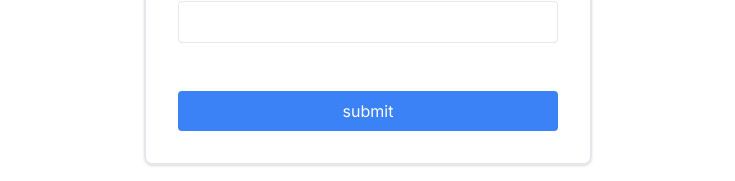
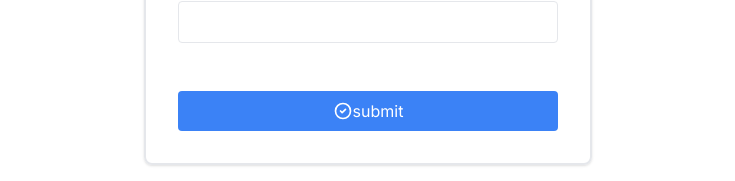
Before and after one commit to shubmodi/frontend, a Next.js app: page /sign-up in a window 1280 px wide. Shown: the part 575-756 px from the top of the page, without its empty margins (272-1007 px from the left). Built offline with nearby package versions, Linux system fonts and the light colour scheme.

Commit message:
form validation

```diff
--- a/package.json
+++ b/package.json
@@ -9,6 +9,7 @@
     "lint": "next lint"
   },
   "dependencies": {
+    "@tabler/icons-react": "^3.11.0",
     "formik": "^2.4.6",
     "next": "14.2.5",
     "react": "^18",
--- a/src/app/sign-up/page.jsx
+++ b/src/app/sign-up/page.jsx
@@ -1,4 +1,6 @@
 'use client'
+
+import { IconCircle, IconCircleCheck, IconLoader } from '@tabler/icons-react';
 import { useFormik } from 'formik'
 import React from 'react'
 import * as Yup from 'yup';
@@ -8,7 +10,14 @@ const SignupSchema = Yup.object().shape({
     .min(2, 'Too Short!')
     .max(50, 'Too Long!')
     .required('Required'),
-    email: Yup.string().email('Invalid email').required('Required'),
+    email: Yup.string().email('Invalid email').required('Email is Required'),
+    password : Yup.string().required('password is required')
+    .matches(/[a-z]/,'lowercase required')
+    .matches(/[A-Z]/,'uppercase required')
+    .matches(/[0-9]/,'number required')
+    .matches(/\W/,'special character is required'),
+    confirmPassword:Yup.string().required('confirm password is required')
+     .oneOf([Yup.ref('password'),null],'password must match')
 
 });
 
@@ -21,7 +30,13 @@ const page = () => {
       password : '',
       confirmPassword : '',
     },
-    onSubmit: (values) => {
+    onSubmit: (values , {resetForm,setSubmitting}) => {
+
+      setTimeout(() => {
+        console.log(values);
+        setSubmitting(false)
+      }, 3000);
+
       console.log(values);
 
     },
@@ -39,33 +54,36 @@ const page = () => {
        <label htmlFor="name">FullName</label>
        <span className='text-sm ml-4 text-red-500 '>{signupForm.touched.name && signupForm.errors.name}</span>
        <input id='name' onChange={signupForm.handleChange} value={signupForm.values.name} type="text"
-       className={'border rounded w-full px-3 py-2 mb-4'+
+       className={'border rounded w-full px-3 py-2 mb-4 '+
         ((signupForm.touched.name && signupForm.errors.name)? 'border-red-500':'')
        }
        />
        <label htmlFor="email">Email</label>
        <span className='text-sm ml-4 text-red-500 '>{signupForm.touched.email && signupForm.errors.email}</span>
        <input id='email' onChange={signupForm.handleChange} value={signupForm.values.email} type="email"
-       className='border rounded w-full px-3 py-2 mb-4'
+       className={'border rounded w-full px-3 py-2 mb-4 '+
+       ((signupForm.touched.email && signupForm.errors.email)? 'border-red-500':'')
+       }
        />
        <label htmlFor="password">Password</label>
        <span className='text-sm ml-4 text-red-500 '>{signupForm.touched.password && signupForm.errors.password}</span>
        <input id='password' onChange={signupForm.handleChange} value={signupForm.values.password} type="password"
-       className={'border rounded w-full px-3 py-2 mb-4'+
+       className={'border rounded w-full px-3 py-2 mb-4 '+
         ((signupForm.touched.password && signupForm.errors.password)? 'border-red-500':'')
        }
        />
        <label htmlFor="confirmpassword">Confirm Password</label>
        <span className='text-sm ml-4 text-red-500 '>{signupForm.touched.confirmPassword && signupForm.errors.confirmPassword}</span>
-       <input id='ConfirmPassword' onChange={signupForm.handleChange} value={signupForm.values.confirmPassword} type="password"
-       className={'border rounded w-full px-3 py-2 mb-4'+
+       <input id='confirmPassword' onChange={signupForm.handleChange} value={signupForm.values.confirmPassword} type="password"
+       className={'border rounded w-full px-3 py-2 mb-4 '+
         ((signupForm.touched.confirmPassword && signupForm.errors.confirmPassword)? 'border-red-500':'')
        }
        />
 
-       <button type='submit'
-       className='bg-blue-500 text-white px-3 py-2 mt-8 rounded w-full'>
-        submit
+       <button type='submit' disabled={signupForm.isSubmitting}
+       className='bg-blue-500 flex justify-center items-center text-white px-3 py-2 mt-8 rounded w-full disabled:opacity-50'>
+        {signupForm.isSubmitting?<IconLoader className='animate-spin' size={20} />:<IconCircleCheck size={20}/>}
+        <span>{signupForm.isSubmitting?'please wait':'submit'}</span>
         </button>
 
        </form>
```
Also changed, not shown: 1 other file (tests, documents, lock files or other folders).
